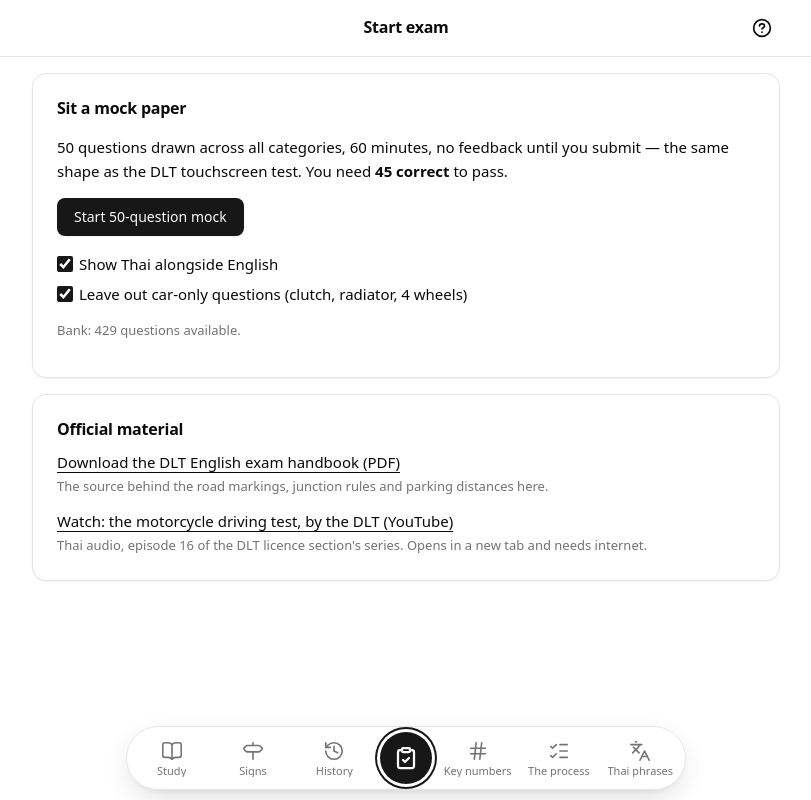
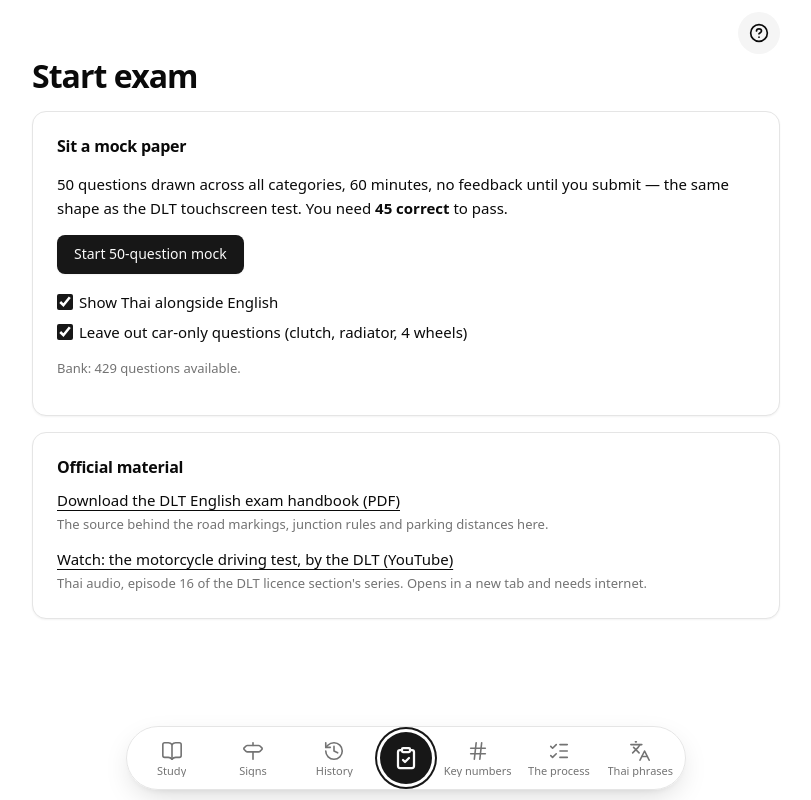
Before and after one commit to SkylineStudio12/Thai-Driving-Licence, a plain HTML site: page index.html in a window 1280 px wide. Shown: the whole page, without its empty margins (234-1045 px from the left). Drawn offline with Linux system fonts and the light colour scheme.

Commit message:
Top-level pages: large title, no top bar or Back
Every tab-bar destination (Start exam, Study, Signs, History, Key
numbers, The process, Thai phrases) now shows a large left-aligned
title that scrolls with the page, like the GitHub app, with no top bar
and no Back. A help or menu button floats top-right as a round button.
Deeper pages (a category, a sign group, a running paper, a result) keep
the compact top bar with Back.

Co-Authored-By: Claude Opus 5.5 <noreply@anthropic.com>
Claude-Session: https://claude.ai/code/session_01DYhTka5kx9t4n6DyekEyE9

```diff
--- a/index.html
+++ b/index.html
@@ -70,6 +70,17 @@ body{margin:0;background:var(--background);color:var(--foreground);
 .icon-btn:hover,.icon-btn[aria-expanded=true]{background:var(--accent-bg)}
 .icon-btn svg{width:20px;height:20px}
 .icon-btn[hidden]{display:none}
+/* top-level pages (every tab-bar destination): no bar, no Back, a large left-aligned title that
+   scrolls with the page; the optional action floats top-right as a round button */
+.topbar.large{position:static;border-bottom:0;background:none;-webkit-backdrop-filter:none;backdrop-filter:none}
+.topbar.large .topbar-row{grid-template-columns:1fr auto;min-height:0;gap:0;padding-top:12px}
+.topbar.large .tb-slot:first-child{display:none}
+.topbar.large .tb-slot.end{grid-column:2;grid-row:1;min-height:8px}
+.topbar.large h1{grid-column:1 / -1;grid-row:2;text-align:left;font-size:32px;font-weight:700;
+  letter-spacing:-.03em;line-height:1.15;margin:4px 0 0;white-space:normal}
+.topbar.large .icon-btn{width:42px;height:42px;border-radius:999px;background:var(--muted)}
+.topbar.large .icon-btn:hover{background:color-mix(in srgb,var(--muted) 80%,var(--foreground) 8%)}
+
 /* floating pill tab bar with a round Start-exam button in the middle */
 .tabbar{position:fixed;left:0;right:0;bottom:0;z-index:20;pointer-events:none;
   padding:0 12px calc(10px + env(safe-area-inset-bottom))}
@@ -575,8 +586,10 @@ function renderChrome(){
   document.getElementById('pageTitle').textContent = title;
   document.title = `${title} · Thai Motorcycle Licence`;
   const running = tab === 'mock' && exam && !exam.submitted;
+  const isRoot = !navState().sub && !(tab === 'mock' && exam);   // a tab-bar destination itself
   document.body.classList.toggle('exam-mode', !!running);
-  backBtn.hidden = running || !(navState().d > 0 || canGoUp());
+  document.querySelector('.topbar').classList.toggle('large', isRoot);
+  backBtn.hidden = isRoot || running || !(navState().d > 0 || canGoUp());
   const slot = document.getElementById('tbAction');
   slot.innerHTML = '';
   if (meta.menu && meta.menu.length) {
```
Also changed, not shown: README.md.
